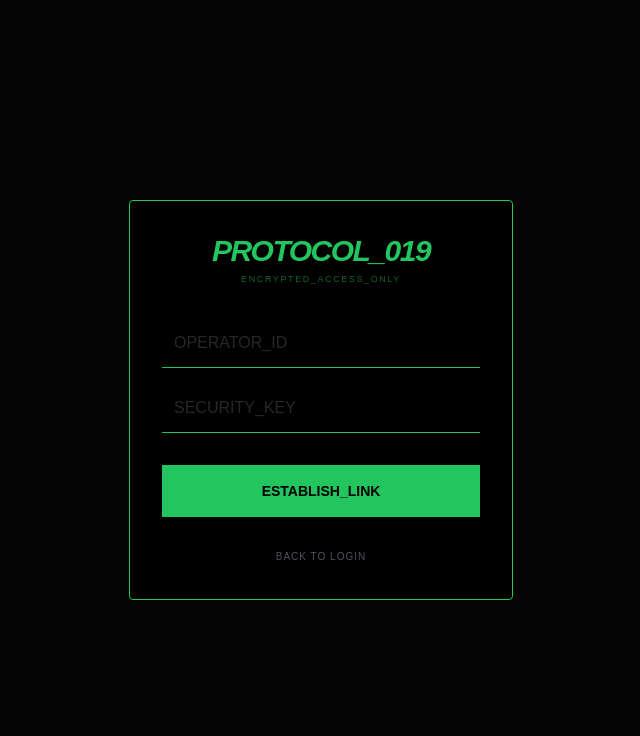
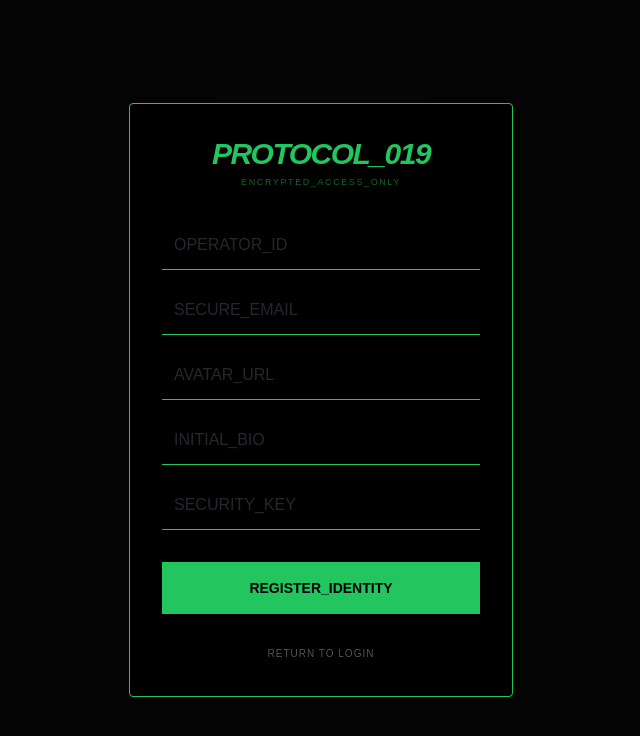
Before and after one commit to AzambekDev/019-chat, a Next.js app in the folder frontend/: page / in a window 1280 px wide. Both pictures are taken after a click on the button "REQUEST ENTRY". Shown: the top 736 px of the page, without its empty margins (319-959 px from the left). Built offline with nearby package versions, Linux system fonts and the light colour scheme.

Commit message:
update on the profiling and addition of proper sign up process

```diff
--- a/frontend/app/page.tsx
+++ b/frontend/app/page.tsx
@@ -22,6 +22,13 @@ interface Message {
   id?: string;
 }
 
+interface UserProfile {
+  username: string;
+  bio: string;
+  avatar: string;
+  status: string;
+}
+
 interface Theme {
   id: string;
   name: string;
@@ -32,15 +39,7 @@ interface Theme {
 interface UserResult {
   username: string;
   role: string;
-  status?: string; // Added for profile status
-}
-
-// Added for Profile System
-interface UserProfile {
-  username: string;
-  bio: string;
-  avatar: string;
-  status: string;
+  status?: string;
 }
 
 const THEMES: Theme[] = [
@@ -56,19 +55,21 @@ export default function Home() {
   // --- CORE STATES ---
   const [username, setUsername] = useState<string>("");
   const [password, setPassword] = useState<string>("");
+  const [email, setEmail] = useState<string>(""); // New
+  const [avatar, setAvatar] = useState<string>(""); // New
+  const [bio, setBio] = useState<string>(""); // New
+
   const [isRegistering, setIsRegistering] = useState<boolean>(false);
   const [isLoggedIn, setIsLoggedIn] = useState<boolean>(false);
   const [mounted, setMounted] = useState<boolean>(false);
   const [coins, setCoins] = useState<number>(0);
 
-  // --- ROOM & NOTIFICATION STATES ---
   const [currentRoom, setCurrentRoom] = useState<string>("global");
   const [activeDMs, setActiveDMs] = useState<string[]>([]);
   const [notifications, setNotifications] = useState<Record<string, number>>({});
   const [chat, setChat] = useState<Message[]>([]);
   const [message, setMessage] = useState<string>("");
 
-  // --- UI & SECURITY STATES ---
   const [isSidebarOpen, setIsSidebarOpen] = useState<boolean>(false);
   const [toast, setToast] = useState<{ msg: string; from: string } | null>(null);
   const [encryptEnabled, setEncryptEnabled] = useState<boolean>(false);
@@ -81,7 +82,6 @@ export default function Home() {
   const [userSearch, setUserSearch] = useState<string>("");
   const [searchResults, setSearchResults] = useState<UserResult[]>([]);
 
-  // --- NEW PROFILE STATES ---
   const [viewingProfile, setViewingProfile] = useState<UserProfile | null>(null);
   const [isEditingBio, setIsEditingBio] = useState(false);
   const [bioInput, setBioInput] = useState("");
@@ -89,7 +89,6 @@ export default function Home() {
   const scrollRef = useRef<HTMLDivElement>(null);
   const themeColor = THEMES.find(t => t.id === activeTheme)?.color || '#22c55e';
 
-  // --- SYSTEM BEEP GENERATOR (Web Audio API) ---
   const playSystemBeep = (freq = 880, duration = 0.1) => {
     try {
       const context = new (window.AudioContext || (window as any).webkitAudioContext)();
@@ -103,10 +102,9 @@ export default function Home() {
       gain.connect(context.destination);
       oscillator.start();
       oscillator.stop(context.currentTime + duration);
-    } catch (e) { console.error("Audio restricted by browser policy"); }
+    } catch (e) { console.error("Audio restricted"); }
   };
 
-  // --- 1. INITIAL PERSISTENCE LOAD ---
   useEffect(() => {
     setMounted(true);
     const savedUser = localStorage.getItem("019_operator_name");
@@ -121,14 +119,12 @@ export default function Home() {
     }
   }, []);
 
-  // --- 2. PERSISTENCE SAVE (Local History) ---
   useEffect(() => {
     if (activeDMs.length > 0) {
       localStorage.setItem("019_active_dms", JSON.stringify(activeDMs));
     }
   }, [activeDMs]);
 
-  // --- 3. SOCKET LISTENERS & HANDSHAKES ---
   useEffect(() => {
     socket.on("load_messages", (messages: Message[]) => {
       const decrypted = messages.map(m => m.isEncrypted ? { ...m, text: crypt(m.text || "") } : m);
@@ -144,7 +140,6 @@ export default function Home() {
 
     socket.on("incoming_dm_alert", (data: { from: string, room: string, text: string }) => {
       setActiveDMs((prev) => prev.includes(data.from) ? prev : [...prev, data.from]);
-
       if (currentRoom !== data.room) {
         playSystemBeep(440, 0.2);
         setNotifications(prev => ({ ...prev, [data.room]: (prev[data.room] || 0) + 1 }));
@@ -153,7 +148,6 @@ export default function Home() {
       }
     });
 
-    // Profile Status Listener
     socket.on("user_status_change", (data: { username: string, status: string }) => {
       if (viewingProfile?.username === data.username) {
         setViewingProfile(prev => prev ? { ...prev, status: data.status } : null);
@@ -169,23 +163,16 @@ export default function Home() {
     socket.on("chat_cleared", () => setChat([]));
 
     return () => {
-      socket.off("load_messages");
       socket.off("receive_message");
       socket.off("incoming_dm_alert");
       socket.off("user_status_change");
-      socket.off("coin_update");
-      socket.off("theme_unlocked");
-      socket.off("message_deleted");
-      socket.off("chat_cleared");
     };
   }, [currentRoom, viewingProfile]);
 
-  // --- 4. SECURE ROOM HANDSHAKE ---
   useEffect(() => {
     if (isLoggedIn && username) {
       socket.emit("join_room", { room: username, username: username });
       socket.emit("join_room", { room: currentRoom, username: username });
-
       if (notifications[currentRoom]) {
         setNotifications(prev => ({ ...prev, [currentRoom]: 0 }));
       }
@@ -196,7 +183,15 @@ export default function Home() {
     scrollRef.current?.scrollIntoView({ behavior: "smooth" });
   }, [chat, showShop]);
 
-  // --- 5. NEW PROFILE LOGIC ---
+  const handleLogout = () => {
+    localStorage.clear();
+    window.location.reload();
+  };
+
+  const handlePurchase = (themeId: string, cost: number) => {
+    socket.emit('purchase_theme', { username, themeId, cost });
+  };
+
   const openProfile = async (target: string) => {
     try {
       const res = await fetch(`https://zero19-chat.onrender.com/api/users/profile/${target}`);
@@ -220,49 +215,37 @@ export default function Home() {
     } catch (err) { console.error("UPDATE_ERR"); }
   };
 
-  // --- 6. LOGIC FUNCTIONS ---
-  const handleLogout = () => {
-    localStorage.clear();
-    window.location.reload();
-  };
-
-  const handlePurchase = (themeId: string, cost: number) => {
-    socket.emit('purchase_theme', { username, themeId, cost });
-  };
-
   const handleAuth = async () => {
     const endpoint = isRegistering ? "register" : "login";
+    // Build Payload for sign up
+    const payload = isRegistering
+      ? { username, password, email, avatar, bio }
+      : { username, password };
+
     try {
       const res = await fetch(`https://zero19-chat.onrender.com/api/${endpoint}`, {
         method: "POST",
         headers: { "Content-Type": "application/json" },
-        body: JSON.stringify({ username, password })
+        body: JSON.stringify(payload)
       });
       const data = await res.json();
+
       if (res.ok) {
-        if (isRegistering) {
-          setIsRegistering(false);
-          alert("IDENTITY_REGISTERED");
-        } else {
-          localStorage.setItem("019_token", data.token);
-          localStorage.setItem("019_operator_name", data.username);
-          localStorage.setItem("019_role", data.role);
-          setCoins(data.coins || 0);
-          setUnlockedThemes(data.unlockedThemes || ['default']);
-          setActiveTheme(data.activeTheme || 'default');
-          setIsLoggedIn(true);
-          socket.connect();
-        }
+        localStorage.setItem("019_token", data.token);
+        localStorage.setItem("019_operator_name", data.username);
+        setCoins(data.coins || 0);
+        setIsLoggedIn(true);
+        socket.connect();
+        playSystemBeep(1200, 0.2);
+      } else {
+        alert(data.error || "AUTH_FAILED");
       }
     } catch (err) { console.error("CONNECTION_ERROR"); }
   };
 
   const handleUserSearch = async (val: string) => {
     setUserSearch(val);
-    if (val.length < 2) {
-      setSearchResults([]);
-      return;
-    }
+    if (val.length < 2) return setSearchResults([]);
     try {
       const res = await fetch(`https://zero19-chat.onrender.com/api/users/search?query=${val}`);
       const data = await res.json();
@@ -278,6 +261,7 @@ export default function Home() {
     setSearchResults([]);
     setShowShop(false);
     setIsSidebarOpen(false);
+    setViewingProfile(null);
     playSystemBeep(600, 0.05);
   };
 
@@ -291,7 +275,6 @@ export default function Home() {
         setMessage("");
         return;
       }
-
       const payload = {
         user: username,
         text: encryptEnabled ? crypt(trimmed) : trimmed,
@@ -299,7 +282,6 @@ export default function Home() {
         room: currentRoom,
         isEncrypted: encryptEnabled
       };
-
       socket.emit("send_message", payload);
       playSystemBeep(800, 0.05);
       setMessage("");
@@ -325,7 +307,7 @@ export default function Home() {
   return (
     <main className="fixed inset-0 bg-[#050505] flex items-center justify-center overflow-hidden" style={{ color: themeColor } as CSSProperties}>
 
-      {/* DOSSIER MODAL (PROFILE) */}
+      {/* DOSSIER MODAL */}
       {viewingProfile && (
         <div className="fixed inset-0 z-[100] flex items-center justify-center bg-black/90 p-4 backdrop-blur-md animate-in fade-in duration-200">
           <div className="w-full max-w-sm border bg-[#080808] p-6 shadow-2xl" style={{ borderColor: themeColor }}>
@@ -343,7 +325,6 @@ export default function Home() {
               </div>
               <button onClick={() => {setViewingProfile(null); setIsEditingBio(false);}} className="text-white hover:opacity-50 transition-opacity">✕</button>
             </div>
-
             <div className="space-y-6">
               <div>
                 <p className="text-[9px] uppercase font-bold text-zinc-500 mb-2 tracking-[0.2em]">Operator_Bio</p>
@@ -353,7 +334,6 @@ export default function Home() {
                   <p className="text-sm bg-black/40 p-4 border border-zinc-900 italic text-zinc-300">"{viewingProfile.bio}"</p>
                 )}
               </div>
-
               {viewingProfile.username === username ? (
                 <button onClick={() => isEditingBio ? saveBio() : setIsEditingBio(true)} className="w-full py-3 bg-white text-black text-[10px] font-black uppercase hover:brightness-75 transition-all">
                   {isEditingBio ? "COMMIT_CHANGES" : "MODIFY_DOSSIER"}
@@ -368,7 +348,6 @@ export default function Home() {
         </div>
       )}
 
-      {/* SYSTEM TOAST */}
       {toast && (
         <div className="fixed top-4 left-1/2 -translate-x-1/2 z-[100] w-[90%] max-w-sm bg-black border p-3 shadow-2xl animate-in slide-in-from-top-full duration-300" style={{ borderColor: themeColor }}>
           <p className="text-[10px] font-black uppercase tracking-[0.3em] opacity-50">Signal_Intercepted</p>
@@ -377,7 +356,6 @@ export default function Home() {
       )}
 
       {!isLoggedIn ? (
-        /* --- LOGIN MODULE --- */
         <div className="w-full max-w-sm border bg-black p-8 mx-4 rounded-sm shadow-2xl" style={{ borderColor: themeColor } as CSSProperties}>
           <div className="text-center mb-8 uppercase tracking-widest">
             <h1 className="text-3xl font-black italic tracking-tighter">Protocol_019</h1>
@@ -385,20 +363,30 @@ export default function Home() {
           </div>
           <div className="space-y-4">
             <input className="w-full bg-transparent border-b p-3 outline-none text-base focus:brightness-150 transition-all placeholder-zinc-800" style={{ borderColor: themeColor } as CSSProperties} placeholder="OPERATOR_ID" value={username} onChange={(e) => setUsername(e.target.value)} />
+
+            {/* NEW REGISTRATION FIELDS */}
+            {isRegistering && (
+              <div className="space-y-4 animate-in fade-in slide-in-from-top-2 duration-300">
+                <input className="w-full bg-transparent border-b p-3 outline-none text-base focus:brightness-150 transition-all placeholder-zinc-800" style={{ borderColor: themeColor } as CSSProperties} placeholder="SECURE_EMAIL" value={email} onChange={(e) => setEmail(e.target.value)} />
+                <input className="w-full bg-transparent border-b p-3 outline-none text-base focus:brightness-150 transition-all placeholder-zinc-800" style={{ borderColor: themeColor } as CSSProperties} placeholder="AVATAR_URL" value={avatar} onChange={(e) => setAvatar(e.target.value)} />
+                <input className="w-full bg-transparent border-b p-3 outline-none text-base focus:brightness-150 transition-all placeholder-zinc-800" style={{ borderColor: themeColor } as CSSProperties} placeholder="INITIAL_BIO" value={bio} onChange={(e) => setBio(e.target.value)} />
+              </div>
+            )}
+
             <input type="password"
                    className="w-full bg-transparent border-b p-3 outline-none text-base focus:brightness-150 transition-all placeholder-zinc-800"
                    style={{ borderColor: themeColor } as CSSProperties} placeholder="SECURITY_KEY"
                    value={password} onChange={(e) => setPassword(e.target.value)} />
-            <button onClick={handleAuth} className="w-full text-black font-black py-4 uppercase text-sm mt-4 hover:brightness-110 active:scale-95 transition-all" style={{ backgroundColor: themeColor } as CSSProperties}>Establish_Link</button>
+            <button onClick={handleAuth} className="w-full text-black font-black py-4 uppercase text-sm mt-4 hover:brightness-110 active:scale-95 transition-all shadow-lg" style={{ backgroundColor: themeColor } as CSSProperties}>
+                {isRegistering ? "Register_Identity" : "Establish_Link"}
+            </button>
             <button onClick={() => setIsRegistering(!isRegistering)} className="w-full text-[10px] text-zinc-600 hover:text-white uppercase tracking-widest mt-4">
-                {isRegistering ? "Back to Login" : "Request Entry"}
+                {isRegistering ? "Return to Login" : "Request Entry"}
             </button>
           </div>
         </div>
       ) : (
-        /* --- MAIN INTERFACE --- */
         <div className="w-full h-full md:h-[92vh] md:max-w-6xl grid grid-cols-1 md:grid-cols-[260px_1fr] md:border border-zinc-900 bg-black md:rounded-sm overflow-hidden">
-
           {/* SIDEBAR DRAWER */}
           <div className={`${isSidebarOpen ? 'translate-x-0' : '-translate-x-full'} md:translate-x-0 fixed md:relative z-50 w-[85%] md:w-full h-full border-r border-zinc-900 bg-[#080808] p-6 flex flex-col justify-between transition-transform duration-300 ease-in-out`}>
             <div className="overflow-y-auto scrollbar-hide">
@@ -439,7 +427,7 @@ export default function Home() {
                   {activeDMs.map((dmUser) => {
                     const dmRoomId = [username, dmUser].sort().join("_DM_");
                     return (
-                      <button key={dmUser} onClick={() => { setShowShop(false); setCurrentRoom(dmRoomId); setIsSidebarOpen(false); }} className={`w-full text-left text-[11px] p-3 transition-all uppercase font-bold flex justify-between items-center ${currentRoom === dmRoomId && !showShop ? 'bg-white/5 border-l-2' : 'opacity-40'}`} style={{ borderColor: currentRoom === dmRoomId && !showShop ? themeColor : 'transparent' }}>
+                      <button key={dmUser} onClick={() => { setShowShop(false); setCurrentRoom(dmRoomId); setIsSidebarOpen(false); }} className={`w-full text-left text-[11px] p-3 transition-all uppercase font-bold flex justify-between items-center ${currentRoom === dmRoomId && !showShop ? 'bg-white/5 border-l-2' : 'opacity-40 hover:opacity-100'}`} style={{ borderColor: currentRoom === dmRoomId && !showShop ? themeColor : 'transparent' }}>
                         <span className="truncate pr-2">@ {dmUser}</span>
                         {notifications[dmRoomId] > 0 && <span className="bg-red-600 text-white text-[10px] px-2 rounded-full animate-pulse">{notifications[dmRoomId]}</span>}
                       </button>
```
Also changed, not shown: 1 other file (tests, documents, lock files or other folders).
